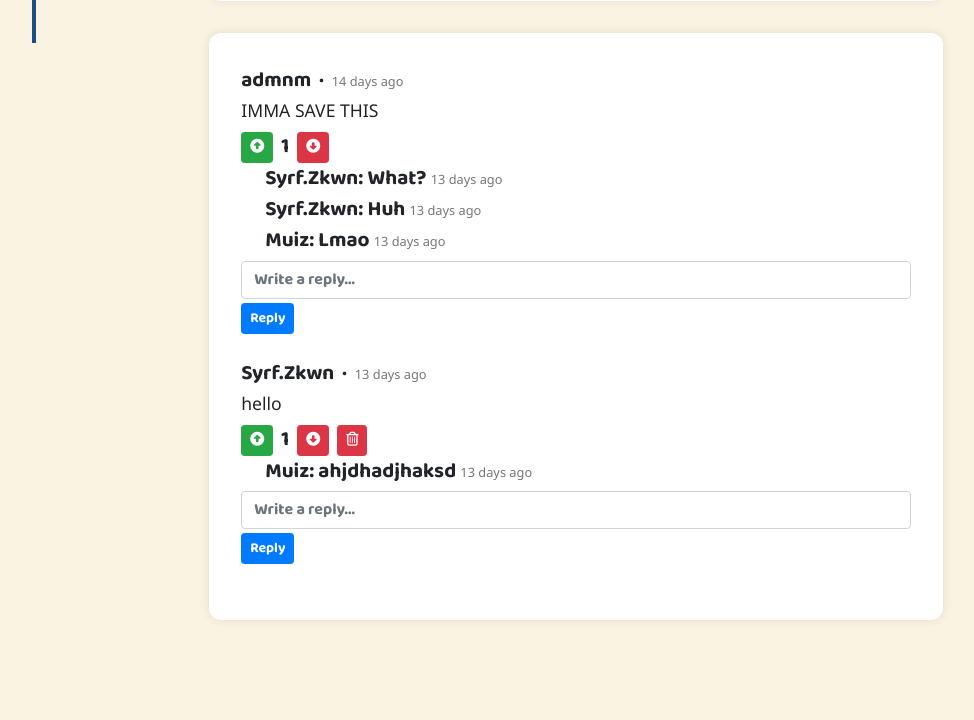
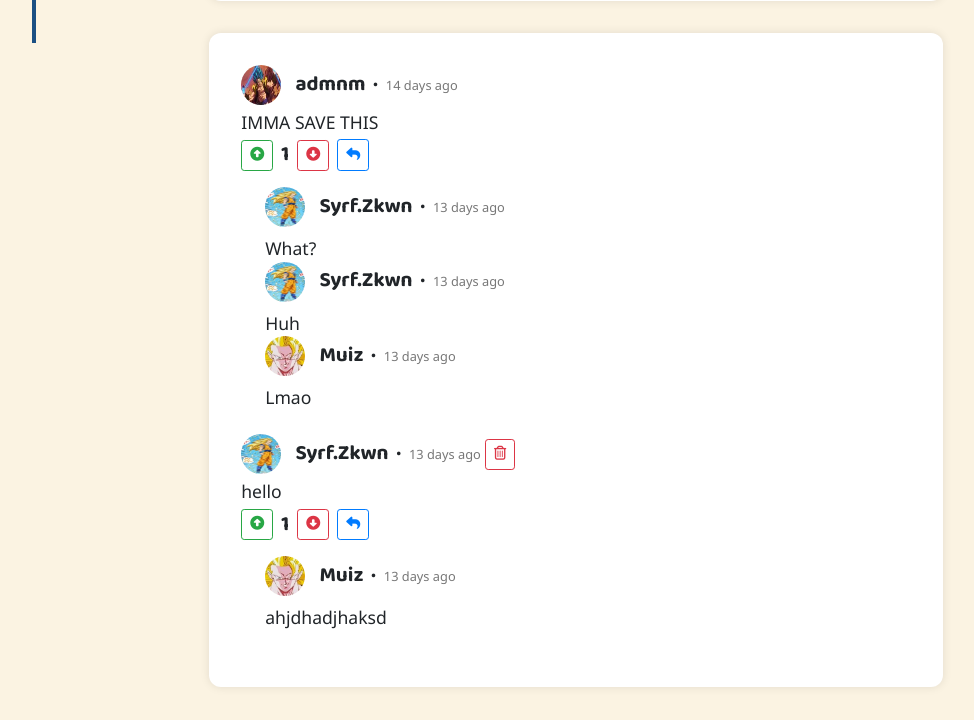
Before and after one commit to SyrfZkwn/Studytt, a Flask app: page /post/1 in a window 1280 px wide. Shown: the part 837-1557 px from the top of the page, without its empty margins (164-1138 px from the left). Before the commit the page ends 1457 px from the top, so only its background shows below. Run offline with Flask 3, Linux system fonts and the light colour scheme; a user stored in the database is signed in; some libraries are stand-ins or nearby versions.

Commit message:
reply now working

```diff
--- a/website/models.py
+++ b/website/models.py
@@ -99,6 +99,7 @@ class Comment(db.Model):
     user_id = db.Column(db.Integer, db.ForeignKey('user.id', ondelete='CASCADE'), nullable=False)
     user = db.relationship('User', backref='comments', lazy=True)
     votes = db.relationship('CommentVote', backref='comment', lazy=True, cascade="all, delete-orphan")
+    replies = db.relationship('Reply',backref='comment',lazy=True,cascade='all, delete-orphan',passive_deletes=True)
 
 class CommentVote(db.Model):
     id = db.Column(db.Integer, primary_key=True)
@@ -114,9 +115,7 @@ class Reply(db.Model):
     date_posted = db.Column(db.DateTime(timezone=True), default=get_local_time)
     comment_id = db.Column(db.Integer, db.ForeignKey('comment.id', ondelete='CASCADE'), nullable=False)
     user_id = db.Column(db.Integer, db.ForeignKey('user.id', ondelete='CASCADE'), nullable=False)
-
     user = db.relationship('User', backref='replies', lazy=True)
-    comment = db.relationship('Comment', backref='replies', lazy=True)
 
 class Answer(db.Model):
     id = db.Column(db.Integer, primary_key=True)
--- a/website/templates/base.html
+++ b/website/templates/base.html
@@ -232,9 +232,9 @@
       background-color: #f15c22;
     }
 
-          .dropdown:hover .dropdown-content {
-            display: block;
-          }
+    .dropdown:hover .dropdown-content {
+      display: block;
+    }
 
     .dropdown:hover .dropdown-button {
       background-color: #f15c22;
--- a/website/templates/post_detail.html
+++ b/website/templates/post_detail.html
@@ -328,6 +328,15 @@
 
   .a-reply {
     padding-left: 1.5rem;
+    margin-top: 1rem;
+  }
+
+  .pfp {
+    width: 40px;
+    height: 40px;
+    border-radius: 50%;
+    margin-right: 10px;
+    vertical-align: middle;
   }
 </style>
 
@@ -469,14 +478,28 @@
   <div class="comments">
     {% if comments %}
       {% for comment in comments %}
-        <div class="a-comment">
-          {{comment.user.username}}<span class="mx-2">·</span><span class="underweight">{{ comment.date_posted | time_ago }}</span>
-          <br> <span class="comment-content">{{ comment.body | safe }}</span> <br>
-            <div class="mt-1" style="display: flex; height: auto; gap: 8px;">
+        <div class="a-comment" data-comment-id="{{ comment.id }}">
+          <a href="{{ url_for('views.user_profile', user_id=comment.user.id) }}" style="text-decoration: none;">
+            <img class="pfp" src="{{ url_for('static', filename='profile_pics/' + (comment.user.image_profile if comment.user.image_profile else 'default.jpg')) }}" alt="Profile Picture">
+          </a>
+
+          <span class="publisher-username">
+            <a href="{{ url_for('views.user_profile', user_id=comment.user.id) }}">{{ comment.user.username }}</a><span class="mx-2">·</span><span class="underweight">{{ comment.date_posted | time_ago }}</span>
+          </span>
+
+          {% if current_user.is_authenticated and current_user.id == comment.user_id %}
+            <form action="{{ url_for('views.delete_comment', comment_id=comment.id) }}" method="post" title="Delete" style="display: inline;">
+              <button type="submit" class="btn btn-outline-danger btn-sm" onclick="return confirm('Are you sure you want to delete this comment?')"><i class="fa-regular fa-trash-can"></i></button>
+            </form>
+          {% endif %}
+
+          <br> <div class="comment-content mt-1">{{ comment.body | safe }}</div>
+
+            <div class="upvote-downvote-reply-delete mt-1" style="display: flex; height: auto; gap: 8px;">
 
               <form action="{{ url_for('views.vote_comment', comment_id=comment.id) }}" method="post" style="display: inline;">
                 <input type="hidden" name="vote" value="1">
-                <button type="submit" class="btn btn-success btn-sm" title="Upvote">
+                <button type="submit" class="btn btn-outline-success btn-sm" title="Upvote">
                   <i class="fa-solid fa-circle-up"></i>
                 </button>
               </form>
@@ -484,32 +507,48 @@
               {{ (comment.votes | selectattr('value', 'equalto', 1) | list | length) - (comment.votes | selectattr('value', 'equalto', -1) | list | length) }}
               <form action="{{ url_for('views.vote_comment', comment_id=comment.id) }}" method="post" style="display: inline;">
                 <input type="hidden" name="vote" value="-1">
-                <button type="submit" class="btn btn-danger btn-sm" title="Downvote">
+                <button type="submit" class="btn btn-outline-danger btn-sm" title="Downvote">
                   <i class="fa-solid fa-circle-down"></i>
                 </button>
               </form>
 
+            <button type="button" class="btn btn-outline-primary btn-sm reply-button" title="Reply">
+              <i class="fa-solid fa-reply"></i>
+            </button>
 
-            {% if current_user.is_authenticated and current_user.id == comment.user_id %}
-              <form action="{{ url_for('views.delete_comment', comment_id=comment.id) }}" method="post" title="Delete" style="display: inline;">
-                <button type="submit" class="btn btn-danger btn-sm" onclick="return confirm('Are you sure you want to delete this post?')"><i class="fa-regular fa-trash-can"></i></button>
+            </div>
+
+            <div id="reply-editor-wrapper-{{ comment.id }}" style="display: none;" class="mt-3">
+              <form method="POST" id="reply-post-form-{{ comment.id }}" action="{{ url_for('views.reply_comment', comment_id=comment.id) }}">
+                <textarea id="reply-hidden-body-{{ comment.id }}" name="reply_body" style="display:none;"></textarea>
+                <div class="editor-container">
+                    <div class="toolbar">
+                        <button type="button" class="reply-format-btn" data-format="bold" title="Bold"><strong>B</strong></button>
+                        <button type="button" class="reply-format-btn" data-format="italic" title="Italic"><em>I</em></button>
+                        <button type="button" class="reply-format-btn" data-format="underline" title="Underline"><u>U</u></button>
+                        <button type="button" class="reply-format-btn" data-format="strikethrough" title="Strikethrough"><strike>S</strike></button>
+                    </div>
+                    <div class="editor-content" id="reply-editor-content-{{ comment.id }}" contenteditable="true" placeholder="Type a reply"></div>
+                </div>
+                <button type="submit" class="btn btn-primary btn-sm mt-1">Reply</button>
               </form>
-            {% endif %}
             </div>
 
           <div class="a-reply">
           {% for reply in comment.replies %}
             <div class="reply ms-3">
-              <strong>{{ reply.user.username }}</strong>: {{ reply.body }}
-              <span class="underweight">{{ reply.date_posted | time_ago }}</span>
+              <a href="{{ url_for('views.user_profile', user_id=comment.user.id) }}" style="text-decoration: none;">
+                <img class="pfp" src="{{ url_for('static', filename='profile_pics/' + (reply.user.image_profile if reply.user.image_profile else 'default.jpg')) }}" alt="Profile Picture">
+              </a>
+
+              <span class="publisher-username">
+                <a href="{{ url_for('views.user_profile', user_id=reply.user.id) }}">{{ reply.user.username }}</a><span class="mx-2">·</span><span class="underweight">{{ reply.date_posted | time_ago }}</span><br>
+              </span>
+
+              <div class="comment-content mt-2">{{ reply.body | safe }}</div>
             </div>
           {% endfor %}
           </div>
-
-          <form action="{{ url_for('views.reply_comment', comment_id=comment.id) }}" method="POST">
-            <input type="text" name="reply_body" placeholder="Write a reply..." required class="form-control mt-1">
-            <button type="submit" class="btn btn-primary btn-sm mt-1">Reply</button>
-          </form>
 
         </div>
       {% endfor %}
@@ -529,6 +568,15 @@
       editor.focus();
   }); /*for comment button*/
 
+  document.querySelectorAll('.reply-button').forEach(button => {
+    button.addEventListener('click', function () {
+      const commentElement = button.closest('.a-comment');
+      const commentId = commentElement.getAttribute('data-comment-id');
+      const editorWrapper = document.getElementById(`reply-editor-wrapper-${commentId}`);
+      editorWrapper.style.display = (editorWrapper.style.display === 'none') ? 'block' : 'none';
+    });
+  }); /*for reply button*/
+
   function toggleMenu(event) {
     event.stopPropagation();
     const menu = document.getElementById('dots-menu');
@@ -540,7 +588,7 @@
         document.removeEventListener('click', handleClickOutside);
       }
     });
-  } /*for dots*/
+  } /*for post dots*/
 
   document.addEventListener('DOMContentLoaded', function() {
       const editor = document.getElementById('editor-content');
@@ -594,6 +642,61 @@
       setTimeout(() => {
           updateButtonStates();
       }, 100);
-  }); /*for text rich editor*/
+  }); /*for comment text rich editor*/
+
+  document.addEventListener('DOMContentLoaded', function () {
+    const formatCommands = {
+        'bold': 'bold',
+        'italic': 'italic',
+        'underline': 'underline',
+        'strikethrough': 'strikeThrough'
+    };
+
+    // Loop through all reply forms
+    document.querySelectorAll('[id^="reply-post-form-"]').forEach(form => {
+        const commentId = form.id.replace('reply-post-form-', '');
+        const editor = document.getElementById(`reply-editor-content-${commentId}`);
+        const hiddenTextarea = document.getElementById(`reply-hidden-body-${commentId}`);
+
+        // Format buttons for this specific editor
+        form.querySelectorAll('.reply-format-btn').forEach(button => {
+            button.addEventListener('click', function () {
+                const format = this.getAttribute('data-format');
+                const command = formatCommands[format];
+                document.execCommand(command, false, null);
+                editor.focus();
+                updateButtonStates();
+            });
+        });
+
+        // Submit handling
+        form.addEventListener('submit', function (e) {
+            hiddenTextarea.value = editor.innerHTML;
+            if (editor.textContent.trim() === '') {
+                e.preventDefault();
+                alert('Reply cannot be empty');
+                editor.focus();
+                return;
+            }
+        });
+
+        // Button state update
+        function updateButtonStates() {
+            form.querySelectorAll('.reply-format-btn').forEach(button => {
+                const format = button.getAttribute('data-format');
+                const command = formatCommands[format];
+                const isActive = document.queryCommandState(command);
+                button.classList.toggle('active', isActive);
+            });
+        }
+
+        // Update on events
+        ['mouseup', 'keyup', 'mousedown', 'keydown', 'focus', 'click'].forEach(eventType => {
+            editor.addEventListener(eventType, updateButtonStates);
+        });
+
+        setTimeout(updateButtonStates, 100);
+    });
+  }); /*for reply text rich editor*/
 </script>
 {% endblock %}
--- a/website/views.py
+++ b/website/views.py
@@ -364,13 +364,14 @@ def vote_comment(comment_id):
 def reply_comment(comment_id):
     comment = Comment.query.get_or_404(comment_id)
     reply_body = request.form.get('reply_body')
+    clean_reply_body = clean(reply_body)
 
-    if not reply_body or not reply_body.strip():
+    if not clean_reply_body or not clean_reply_body.strip():
         flash("Reply cannot be empty.", "error")
         return redirect(url_for('views.post_detail', post_id=comment.note_id))
 
     new_reply = Reply(
-        body=reply_body,
+        body=clean_reply_body,
         comment_id=comment_id,
         user_id=current_user.id
     )
```
Also changed, not shown: instance/database.db, website/static/profile_pics/3c297373ba1ab9e4.jpg (added).
